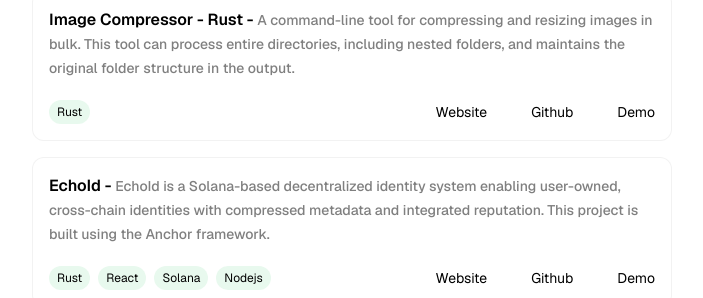
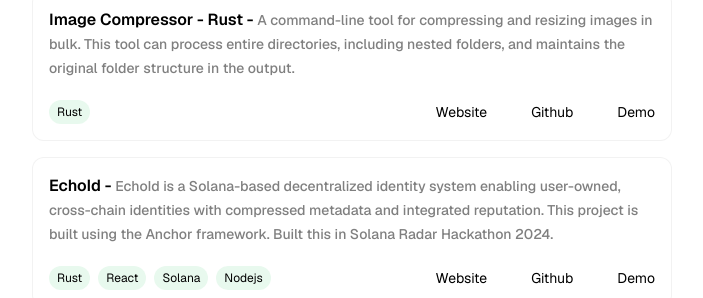
Before and after one commit to starc007/saurabh, a React (Vite) app: page / in a window 1280 px wide. Shown: the part 1580-1878 px from the top of the page, without its empty margins (288-991 px from the left). Built offline with nearby package versions, Linux system fonts and the light colour scheme; some icons are missing.

Commit message:
fix: update content

```diff
--- a/src/components/RecentProjects.tsx
+++ b/src/components/RecentProjects.tsx
@@ -80,7 +80,7 @@
     id: 4,
     title: "EchoId",
     description:
-      "EchoId is a Solana-based decentralized identity system enabling user-owned, cross-chain identities with compressed metadata and integrated reputation. This project is built using the Anchor framework.",
+      "EchoId is a Solana-based decentralized identity system enabling user-owned, cross-chain identities with compressed metadata and integrated reputation. This project is built using the Anchor framework. Built this in Solana Radar Hackathon 2024.",
     techStack: ["Rust", "React", "Solana", "Nodejs"],
     demo: "https://www.echoid.xyz/",
     github: "https://github.com/starc007/echo-id-contract",
--- a/src/components/allProjects.ts
+++ b/src/components/allProjects.ts
@@ -22,7 +22,7 @@
   {
     title: "walletwit",
     description:
-      "Smart crypto analytics with a humorous twist. Track transactions, balances,and more in a fun and simplified way.",
+      "Smart crypto analytics with a humorous twist. Track transactions, balances,and more in a fun and simplified way. Built this in Talent Olympics 2024 and was second runner up in Tooling Data Explorer/Dashboard",
     tech: ["Next.js", "TailwindCSS", "Solana"],
     demo: "https://walletwit.vercel.app/",
     github: "https://github.com/starc007/walletwit",
```
